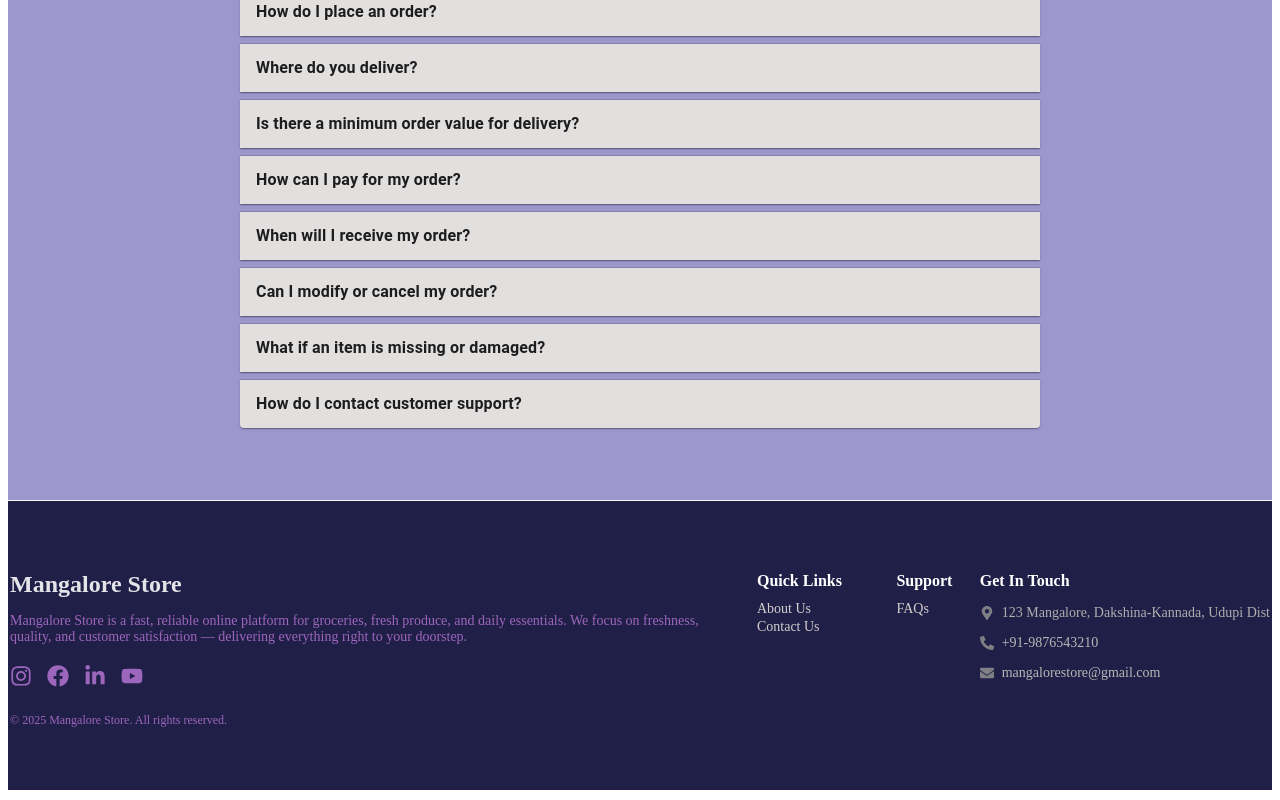
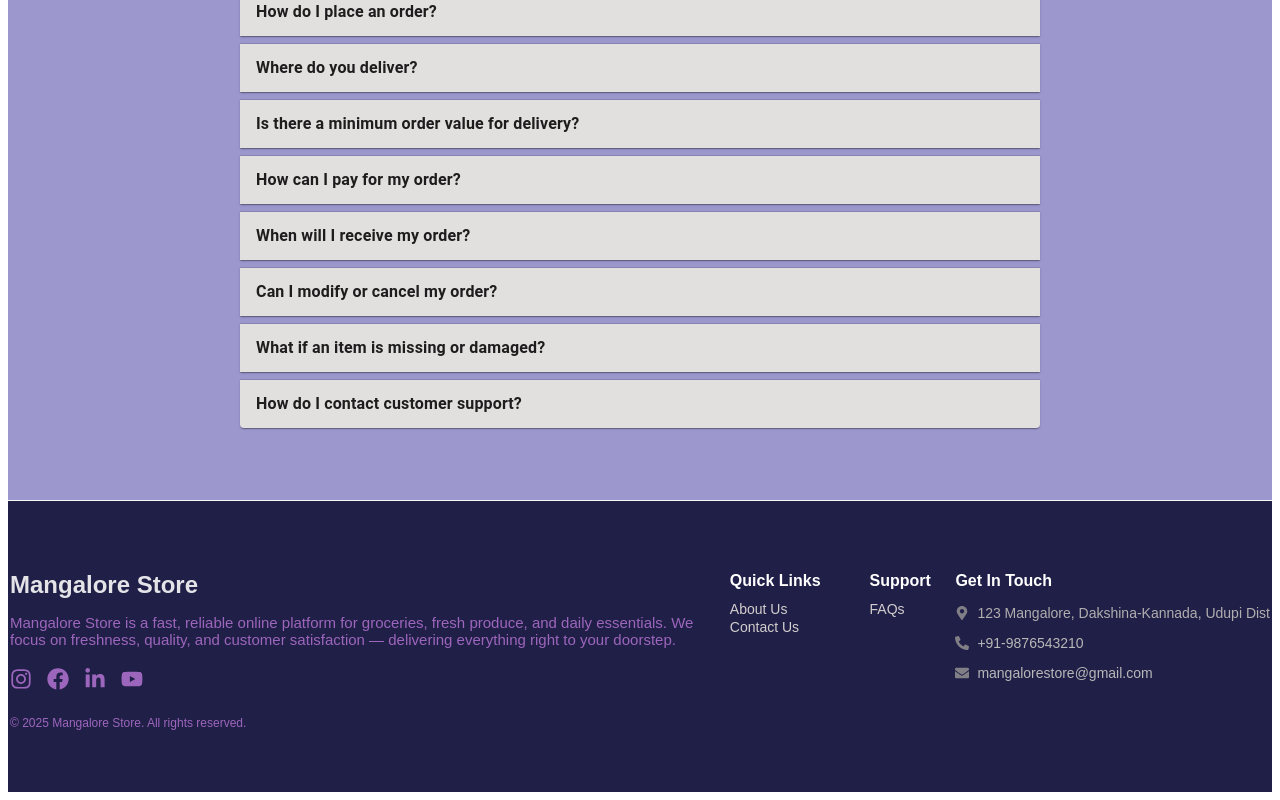
Before and after one commit to NikhiDevadiga/Manglore_Store, a React (Vite) app in the folder Frontend/: page /faqs in a window 1280 px wide. Shown: the part 206-1006 px from the top of the page. Built offline with nearby package versions, Linux system fonts and the light colour scheme; some icons are missing.

Commit message:
Update Footer.css

```diff
--- a/Frontend/src/Components/Footer.css
+++ b/Frontend/src/Components/Footer.css
@@ -1,8 +1,8 @@
-
 .footer {
-    background-color:  #02002ee0;
+  background-color: #02002ee0;
   padding: 50px 2px;
   border-top: 1px solid #f7f6f8;
+  font-family: 'Arial', sans-serif;
 }
 
 
@@ -28,7 +28,7 @@
 }
 
 .footer-description {
-    font-size: 14px;
+  font-size: 15px;
   color: #9d66bd;
   margin-bottom: 20px;
 }
@@ -128,6 +128,7 @@
     text-align: center;
     padding: 2px 10px;
   }
+
   .footer-center {
     flex-direction: column;
     align-items: center;
```
Lines whose indentation alone changed are shown as unchanged.
